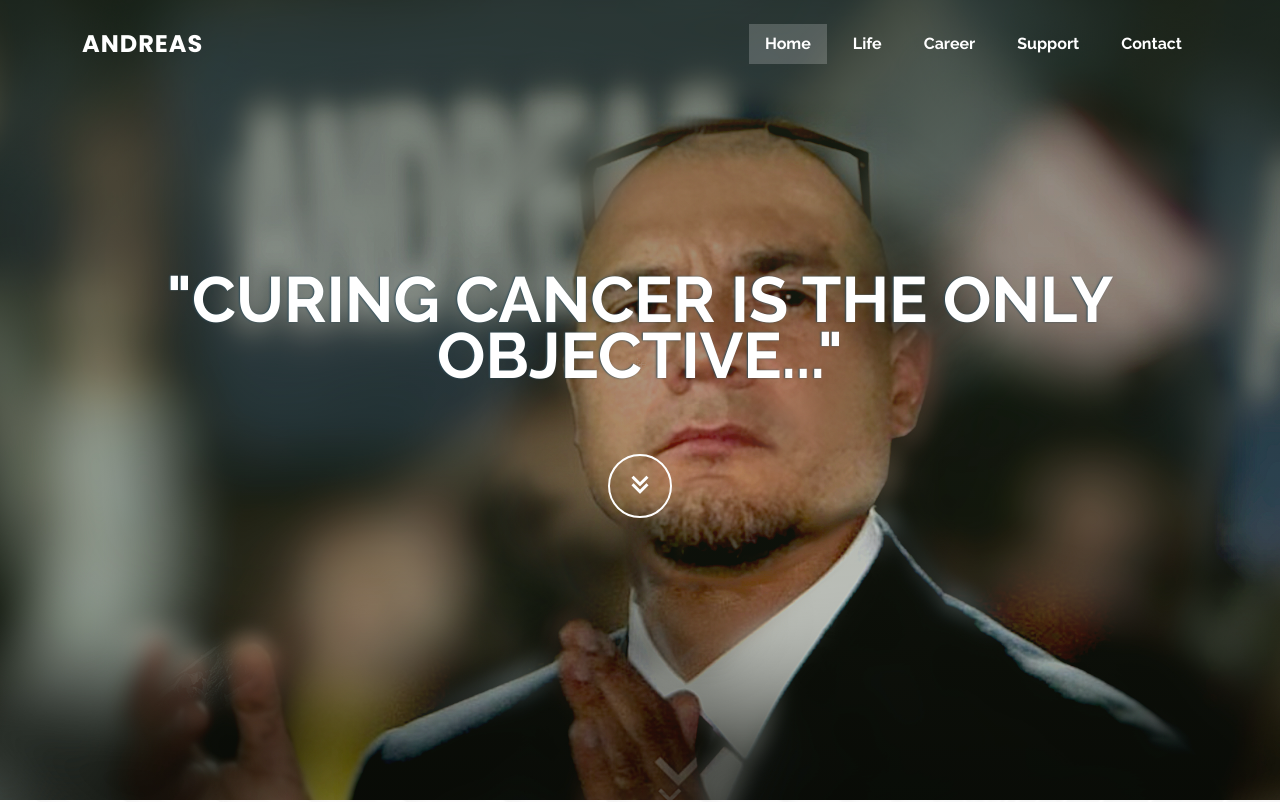
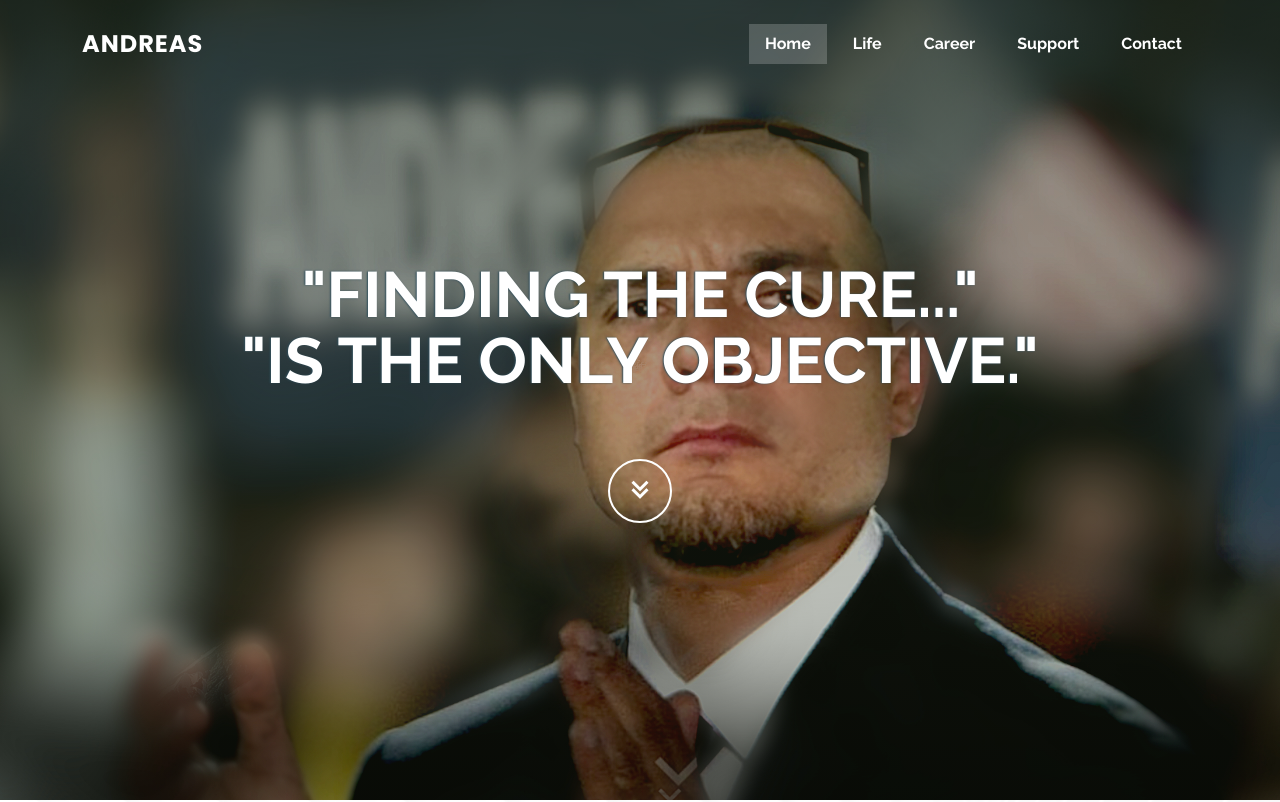
Before and after one commit to beforus/andraus, a plain HTML site: page home.htm in a window 1280 px wide. Shown: the top 802 px of the page. Drawn offline with nearby package versions, Linux system fonts and the light colour scheme.

Commit message:
Update home.htm

```diff
--- a/home.htm
+++ b/home.htm
@@ -63,7 +63,8 @@
   <!-- ======= Hero Section ======= -->
   <section id="hero">
     <div class="hero-container" data-aos="fade-up">
-      <h1>"Curing cancer is the only objective..." </h1>
+      <h1>"Finding the cure..." </h1>
+       <h1>"is the only objective." </h1>
       <h2></h2>
       <a href="#about" class="btn-get-started scrollto"><i class="bx bx-chevrons-down"></i></a>
     </div>
```
